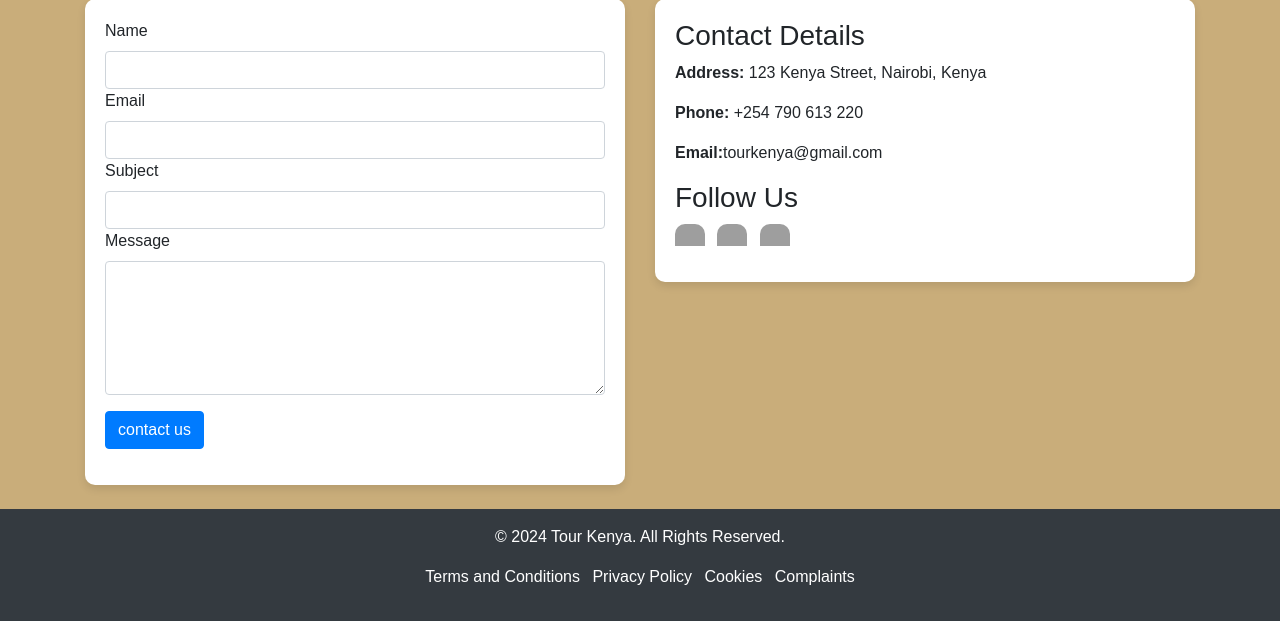
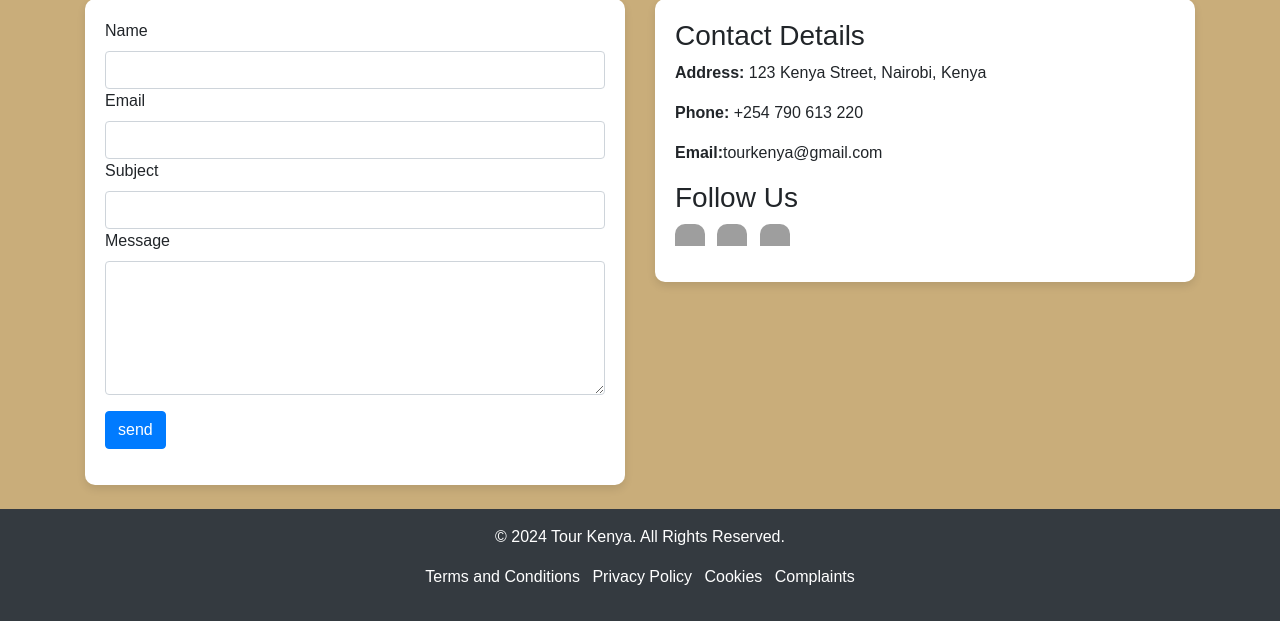
Before and after one commit to Kimuruae/Travel, a PHP site: page /contact.php in a window 1280 px wide. Shown: the part 209-830 px from the top of the page. Run offline with PHP 8.4, Linux system fonts and the light colour scheme; grey boxes are pictures that could not be loaded.

Commit message:
New update

```diff
--- a/contact.php
+++ b/contact.php
@@ -64,7 +64,7 @@ if(isset($_POST["messages"])){
             <textarea class="form-control" id="message" name="message" rows="5" required></textarea>
           </div>
           <div class="d-grid">
-              <input type="submit" name="contact" value="contact us" class="btn btn-primary"></input>
+              <input type="submit" name="contact" value="send" class="btn btn-primary"></input>
             </div>
         </form>
       </div>
```
